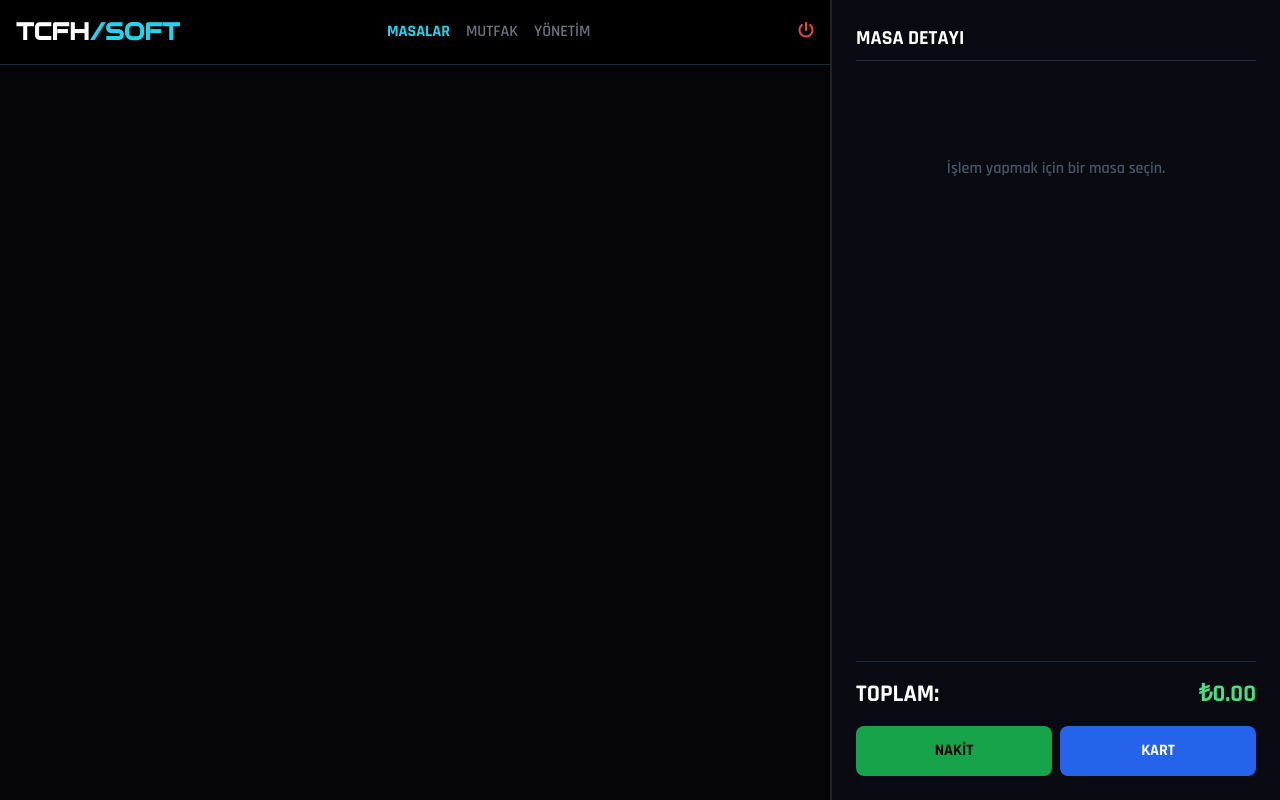
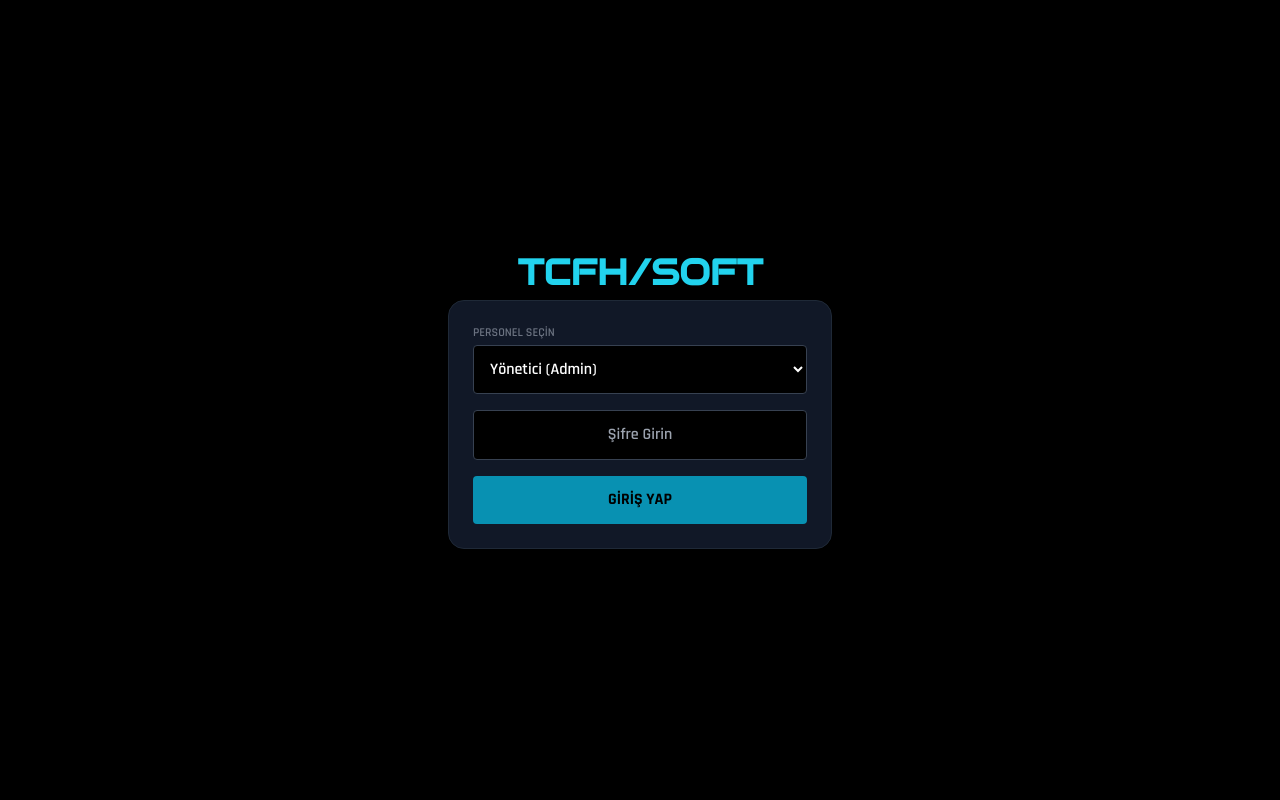
Before and after one commit to ataremir/rubips, a Python web app: template rubips/templates/index.html in a window 1280 px wide. Run offline with Jinja, Linux system fonts and the light colour scheme; the template is opened without the code that fills it, so the values that code supplies are empty; some libraries are stand-ins or nearby versions.

Commit message:
Update index.html

```diff
--- a/rubips/templates/index.html
+++ b/rubips/templates/index.html
@@ -6,128 +6,188 @@
     <meta name="apple-mobile-web-app-capable" content="yes">
     <meta name="apple-mobile-web-app-status-bar-style" content="black-translucent">
     <link rel="manifest" href="/manifest.json">
-    <title>TCFH/SOFT V5.1</title>
+    <title>TCFH/SOFT V5.2</title>
     <script src="https://cdn.tailwindcss.com"></script>
     <link rel="stylesheet" href="https://cdnjs.cloudflare.com/ajax/libs/font-awesome/6.5.1/css/all.min.css">
     <link href="https://fonts.googleapis.com/css2?family=Rajdhani:wght@600;700&family=Audiowide&display=swap" rel="stylesheet">
 
     <style>
-        :root { --neon: #00f2ff; --pink: #ff0055; --bg: #050508; --panel: #0f0f16; }
+        :root { --neon: #00f2ff; --bg: #050508; --panel: #0f0f16; }
         body { background: var(--bg); color: white; font-family: 'Rajdhani', sans-serif; overflow: hidden; }
+        .hidden { display: none !important; }
 
-        /* MASAÜSTÜ (PC) DÜZENİ */
-        @media (min-width: 1024px) {
-            .main-layout { display: grid; grid-template-columns: 1fr 450px; height: 100vh; }
-            .sidebar-right { border-left: 2px solid #222; display: flex; flex-direction: column; background: #0a0a12; }
-            .mobile-nav { display: none; }
-        }
+        /* Kart Tasarımları */
+        .card { background: var(--panel); border: 1px solid #222; transition: 0.2s; }
+        .card:active { transform: scale(0.98); }
+        .card.ps { border-top: 4px solid var(--neon); }
+        .card.kafe { border-top: 4px solid #ff0055; }
 
-        /* MOBİL DÜZENİ */
-        @media (max-width: 1023px) {
-            .main-layout { display: block; height: calc(100vh - 60px); overflow-y: auto; }
-            .sidebar-right { display: none; } /* Mobil modal kullanır */
-            .mobile-nav { display: flex; position: fixed; bottom: 0; width: 100%; height: 60px; background: #0a0a12; border-top: 1px solid #333; z-index: 50; }
-        }
-
-        /* ORTAK STİLLER */
-        .card { background: var(--panel); border: 1px solid #222; transition: 0.2s; cursor: pointer; }
-        .card:hover { border-color: var(--neon); transform: translateY(-3px); }
-        .card.ps { border-top: 4px solid var(--neon); }
-        .card.kafe { border-top: 4px solid var(--pink); }
-
-        input, select { background: #1a1a26; border: 1px solid #333; color: white; padding: 12px; border-radius: 8px; }
-        .btn-action { height: 50px; font-weight: bold; border-radius: 8px; display: flex; align-items: center; justify-content: center; gap: 8px; }
+        /* Admin/Garson Görünümü */
+        .admin-only { display: none; } /* JS ile açılacak */
     </style>
 </head>
 <body>
 
-    <div class="main-layout" id="mainApp">
-        <div class="flex flex-col h-full overflow-hidden">
-            <header class="p-4 border-b border-gray-800 flex justify-between items-center bg-black">
-                <div class="text-2xl font-bold" style="font-family:'Audiowide'">TCFH<span class="text-cyan-400">/SOFT</span></div>
-                <div class="hidden lg:flex gap-4">
-                    <button class="text-cyan-400 font-bold" onclick="showView('masalar')">MASALAR</button>
-                    <button class="text-gray-500 hover:text-white" onclick="showView('mutfak')">MUTFAK</button>
-                    <button class="text-gray-500 hover:text-white" onclick="showView('yonetim')">YÖNETİM</button>
-                </div>
-                <button onclick="location.reload()" class="text-red-500"><i class="fas fa-power-off"></i></button>
-            </header>
-
-            <main class="flex-1 overflow-y-auto p-4">
-                <div id="view-masalar" class="view-content">
-                    <div class="grid grid-cols-2 sm:grid-cols-3 md:grid-cols-4 xl:grid-cols-6 gap-4" id="masaGrid">
+    <div id="loginScreen" class="fixed inset-0 bg-black z-50 flex flex-col items-center justify-center p-4">
+        <h1 class="text-4xl font-bold text-cyan-400 mb-2" style="font-family:'Audiowide'">TCFH/SOFT</h1>
+        <div class="bg-gray-900 p-6 rounded-2xl w-full max-w-sm border border-gray-800">
+            <label class="text-xs text-gray-500 block mb-1">PERSONEL SEÇİN</label>
+            <select id="loginUser" class="w-full bg-black border border-gray-700 text-white p-3 rounded mb-4">
+                <option value="admin">Yönetici (Admin)</option>
+                <option value="garson1">Garson Ali</option>
+                <option value="garson2">Nargileci Memo</option>
+            </select>
+            <input type="password" id="loginPass" placeholder="Şifre Girin" class="w-full bg-black border border-gray-700 text-white p-3 rounded text-center mb-4">
+            <button onclick="login()" class="w-full bg-cyan-600 text-black font-bold py-3 rounded">GİRİŞ YAP</button>
         </div>
     </div>
 
-                <div id="view-yonetim" class="view-content hidden">
-                    <h2 class="text-2xl font-bold text-cyan-400 mb-6">PERSONEL VE YETKİ KONTROLÜ</h2>
-                    <div class="space-y-4" id="personelListesi">
-                        <div class="bg-gray-900 p-4 rounded-xl flex flex-wrap justify-between items-center gap-4 border border-gray-800">
-                            <div class="flex-1 min-w-[200px]">
-                                <label class="text-[10px] text-gray-500">PERSONEL ADI</label>
-                                <input type="text" value="Garson Ali" class="w-full bg-transparent border-none text-lg font-bold p-0">
+    <div id="mainApp" class="hidden h-screen flex flex-col">
+        <header class="bg-black border-b border-gray-800 p-3 flex justify-between items-center">
+            <div>
+                <div class="font-bold text-lg leading-none">TCFH<span class="text-cyan-400">/SOFT</span></div>
+                <div id="userBadge" class="text-[10px] text-gray-400">Giriş Yapılmadı</div>
             </div>
-                            <div class="w-32">
-                                <label class="text-[10px] text-gray-500">YETKİ</label>
-                                <select class="w-full bg-black text-xs p-1">
-                                    <option>Garson</option><option>Mutfak</option><option>Admin</option>
-                                </select>
+
+            <div class="text-right">
+                <div class="text-[10px] text-gray-500" id="ciroLabel">SENİN SATIŞIN</div>
+                <div class="text-xl font-bold text-green-400" id="canliCiro">₺0.00</div>
             </div>
-                            <div class="w-32">
-                                <label class="text-[10px] text-gray-500">ŞİFRE</label>
-                                <input type="password" placeholder="****" class="w-full bg-black text-xs p-1">
-                            </div>
-                            <button class="bg-cyan-600 text-black px-4 py-2 rounded font-bold text-xs">GÜNCELLE</button>
+        </header>
+
+        <main class="flex-1 overflow-y-auto p-3" id="mainContent">
+
+            <div id="tab-masalar">
+                <div class="grid grid-cols-2 gap-3" id="masaGrid">
                     </div>
             </div>
+
+            <div id="tab-yonetim" class="hidden">
+                <h2 class="text-cyan-400 font-bold mb-4 border-b border-gray-800 pb-2">PERSONEL LİSTESİ & KASA</h2>
+
+                <div class="grid grid-cols-2 gap-3 mb-6">
+                    <div class="bg-gray-900 p-3 rounded border border-gray-800">
+                        <div class="text-xs text-gray-500">TOPLAM KASA</div>
+                        <div class="text-2xl font-bold text-green-400" id="adminTotalCiro">₺0.00</div>
                     </div>
-            </main>
+                    <div class="bg-gray-900 p-3 rounded border border-gray-800">
+                        <div class="text-xs text-gray-500">AÇIK MASALAR</div>
+                        <div class="text-2xl font-bold text-white">5</div>
+                    </div>
                 </div>
 
-        <aside class="sidebar-right p-6">
-            <h3 class="text-xl font-bold mb-4 border-b border-gray-800 pb-2">MASA DETAYI</h3>
-            <div id="sideDetail" class="flex-1 overflow-y-auto">
-                <p class="text-gray-600 text-center mt-20">İşlem yapmak için bir masa seçin.</p>
+                <div class="space-y-3" id="staffListArea">
                     </div>
-            <div class="mt-4 pt-4 border-t border-gray-800">
-                <div class="flex justify-between text-2xl font-bold mb-4">
-                    <span>TOPLAM:</span> <span class="text-green-400">₺0.00</span>
+
+                <button onclick="yeniPersonelEkle()" class="w-full mt-4 border border-dashed border-gray-600 text-gray-400 p-3 rounded hover:text-white hover:border-white">
+                    + YENİ PERSONEL EKLE
+                </button>
             </div>
-                <div class="grid grid-cols-2 gap-2">
-                    <button class="btn-action bg-green-600 text-black">NAKİT</button>
-                    <button class="btn-action bg-blue-600 text-white">KART</button>
+
+        </main>
+
+        <nav class="bg-black border-t border-gray-800 h-16 flex justify-around items-center">
+            <button onclick="setTab('masalar')" class="text-cyan-400 flex flex-col items-center">
+                <i class="fas fa-th-large text-xl"></i><span class="text-[10px]">MASALAR</span>
+            </button>
+            <button onclick="setTab('yonetim')" class="text-gray-500 flex flex-col items-center" id="navYonetim">
+                <i class="fas fa-users-cog text-xl"></i><span class="text-[10px]">YÖNETİM</span>
+            </button>
+            <button onclick="logout()" class="text-red-500 flex flex-col items-center">
+                <i class="fas fa-power-off text-xl"></i><span class="text-[10px]">ÇIKIŞ</span>
+            </button>
+        </nav>
+    </div>
+
+    <script>
+        // SANAL VERİTABANI
+        const users = [
+            {id: 'admin', name: 'Patron', role: 'admin', pass: '1907', satis: 0},
+            {id: 'garson1', name: 'Garson Ali', role: 'garson', pass: '1234', satis: 1450},
+            {id: 'garson2', name: 'Nargileci Memo', role: 'garson', pass: '1234', satis: 850}
+        ];
+
+        let currentUser = null;
+
+        function login() {
+            const uid = document.getElementById('loginUser').value;
+            const pass = document.getElementById('loginPass').value;
+            const user = users.find(u => u.id === uid);
+
+            if(user && user.pass === pass) {
+                currentUser = user;
+                document.getElementById('loginScreen').classList.add('hidden');
+                document.getElementById('mainApp').classList.remove('hidden');
+
+                // KİMLİK AYARLARI
+                document.getElementById('userBadge').innerText = user.name;
+
+                if(user.role === 'admin') {
+                    // Admin ise Toplam Kasayı Göster
+                    const toplam = users.reduce((a, b) => a + b.satis, 0);
+                    document.getElementById('canliCiro').innerText = `₺${toplam}`;
+                    document.getElementById('adminTotalCiro').innerText = `₺${toplam}`;
+                    document.getElementById('ciroLabel').innerText = "TOPLAM KASA";
+                    renderStaffList();
+                } else {
+                    // Garson ise Sadece Kendi Satışını Göster
+                    document.getElementById('canliCiro').innerText = `₺${user.satis}`;
+                    document.getElementById('ciroLabel').innerText = "SENİN KAZANDIRDIĞIN";
+                    // Yönetim sekmesini gizle
+                    document.getElementById('navYonetim').classList.add('hidden');
+                }
+
+                renderMasalar();
+            } else {
+                alert("Şifre Hatalı!");
+            }
+        }
+
+        function setTab(tab) {
+            if(tab === 'masalar') {
+                document.getElementById('tab-masalar').classList.remove('hidden');
+                document.getElementById('tab-yonetim').classList.add('hidden');
+            } else if(tab === 'yonetim') {
+                document.getElementById('tab-masalar').classList.add('hidden');
+                document.getElementById('tab-yonetim').classList.remove('hidden');
+            }
+        }
+
+        function renderStaffList() {
+            const list = document.getElementById('staffListArea');
+            list.innerHTML = '';
+            users.forEach(u => {
+                list.innerHTML += `
+                    <div class="bg-gray-900 p-3 rounded flex justify-between items-center border border-gray-800">
+                        <div>
+                            <div class="font-bold text-white">${u.name}</div>
+                            <div class="text-[10px] text-gray-500 uppercase">${u.role}</div>
+                        </div>
+                        <div class="text-right">
+                            <div class="text-green-400 font-bold">₺${u.satis}</div>
+                            <button class="text-[10px] text-cyan-400 underline">Düzenle</button>
                         </div>
                     </div>
-        </aside>
-    </div>
-
-    <nav class="mobile-nav">
-        <button class="flex-1 flex flex-col items-center justify-center text-cyan-400" onclick="showView('masalar')">
-            <i class="fas fa-couch"></i><span class="text-[10px]">MASALAR</span>
-        </button>
-        <button class="flex-1 flex flex-col items-center justify-center text-gray-500" onclick="showView('mutfak')">
-            <i class="fas fa-utensils"></i><span class="text-[10px]">MUTFAK</span>
-        </button>
-        <button class="flex-1 flex flex-col items-center justify-center text-gray-500" onclick="showView('yonetim')">
-            <i class="fas fa-users-cog"></i><span class="text-[10px]">YÖNETİM</span>
-        </button>
-    </nav>
-
-    <script>
-        // PWA Kaydı
-        if ('serviceWorker' in navigator) { navigator.serviceWorker.register('/sw.js'); }
-
-        // Sekme Değiştirme (Sayfalar Üst Üste Binmez)
-        function showView(viewId) {
-            document.querySelectorAll('.view-content').forEach(v => v.classList.add('hidden'));
-            document.getElementById('view-' + viewId).classList.remove('hidden');
-
-            // Aktif buton rengini değiştir
-            document.querySelectorAll('.mobile-nav button, .lg\\:flex button').forEach(b => {
-                b.classList.remove('text-cyan-400');
-                b.classList.add('text-gray-500');
+                `;
             });
         }
+
+        function renderMasalar() {
+            // Örnek Masalar
+            const grid = document.getElementById('masaGrid');
+            grid.innerHTML = '';
+            for(let i=1; i<=6; i++) {
+                grid.innerHTML += `
+                    <div class="card ps p-4 rounded-xl min-h-[100px] flex flex-col justify-between">
+                        <div class="font-bold">Masa ${i}</div>
+                        <div class="text-right text-gray-400 text-sm">BOŞ</div>
+                    </div>
+                `;
+            }
+        }
+
+        function logout() { location.reload(); }
+        function yeniPersonelEkle() { alert("Yeni personel ekleme ekranı açılacak..."); }
     </script>
 </body>
 </html>
```
Lines whose indentation alone changed are shown as unchanged.
